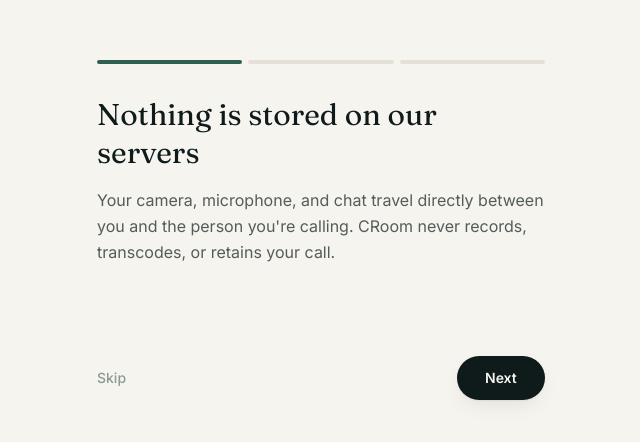
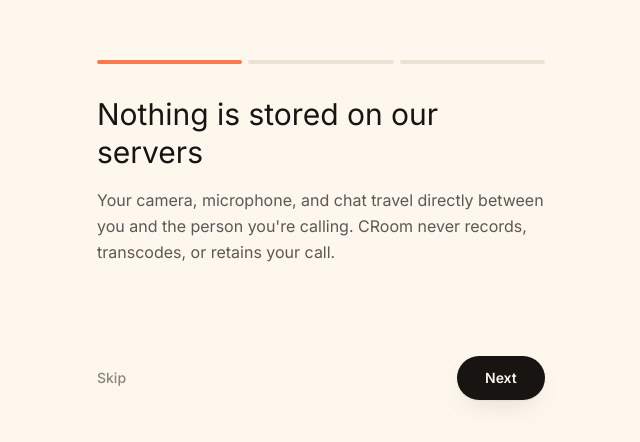
Before and after one commit to Chakar-Randhawa/CRoom, a Next.js app: page / in a window 1280 px wide. Shown: the part 170-612 px from the top of the page, without its empty margins (319-959 px from the left). Built offline with nearby package versions, Linux system fonts and the light colour scheme; no server answers.

Commit message:
Add files via upload

```diff
--- a/tailwind.config.ts
+++ b/tailwind.config.ts
@@ -9,31 +9,61 @@ const config: Config = {
   theme: {
     extend: {
       colors: {
-        ink: "#0F1B1A",
-        paper: "#F6F4EF",
+        ink: "#171412",
+        paper: "#FDF7EE",
+        card: "#FFFFFF",
+        coral: {
+          DEFAULT: "#FB7A4C",
+          dark: "#E1602F",
+          light: "#FFAF8B",
+        },
+        // Kept as aliases so any old class names still resolve while the
+        // rest of the UI is migrated over.
         pine: {
-          DEFAULT: "#2E5F52",
-          dark: "#1E4238",
-          light: "#3F7A69",
+          DEFAULT: "#FB7A4C",
+          dark: "#E1602F",
+          light: "#FFAF8B",
         },
         clay: {
-          DEFAULT: "#C97A4A",
-          dark: "#A85F35",
+          DEFAULT: "#FB7A4C",
+          dark: "#E1602F",
         },
-        sage: "#8A9A94",
-        hairline: "#E4E0D6",
+        sage: "#8C8579",
+        hairline: "#ECE3D5",
       },
       fontFamily: {
-        display: ["var(--font-fraunces)", "Georgia", "serif"],
+        display: ["var(--font-baloo)", "system-ui", "sans-serif"],
         body: ["var(--font-inter)", "system-ui", "sans-serif"],
       },
       boxShadow: {
-        tile: "0 1px 2px rgba(15,27,26,0.06), 0 8px 24px -8px rgba(15,27,26,0.12)",
-        "tile-pressed": "inset 0 2px 6px rgba(15,27,26,0.25)",
+        tile: "0 1px 2px rgba(23,20,18,0.05), 0 10px 28px -10px rgba(23,20,18,0.14)",
+        "tile-pressed": "inset 0 2px 6px rgba(23,20,18,0.2)",
+        floating: "0 8px 30px -8px rgba(23,20,18,0.18)",
       },
       borderRadius: {
-        tile: "18px",
+        tile: "20px",
         pill: "999px",
+      },
+      backgroundImage: {
+        "grid-paper":
+          "linear-gradient(to right, rgba(23,20,18,0.05) 1px, transparent 1px), linear-gradient(to bottom, rgba(23,20,18,0.05) 1px, transparent 1px)",
+      },
+      backgroundSize: {
+        grid: "44px 44px",
+      },
+      keyframes: {
+        "fade-up": {
+          "0%": { opacity: "0", transform: "translateY(18px)" },
+          "100%": { opacity: "1", transform: "translateY(0)" },
+        },
+        shimmer: {
+          "0%": { backgroundPosition: "-200% 0" },
+          "100%": { backgroundPosition: "200% 0" },
+        },
+      },
+      animation: {
+        "fade-up": "fade-up 0.6s cubic-bezier(0.16,1,0.3,1) both",
+        shimmer: "shimmer 2.2s linear infinite",
       },
     },
   },
```
Also changed, not shown: 1 other file (tests, documents, lock files or other folders).
